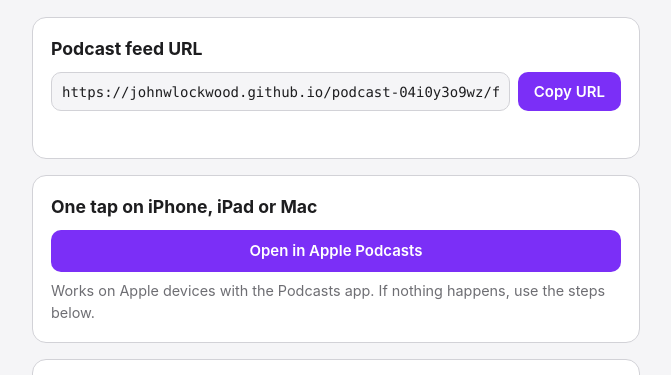
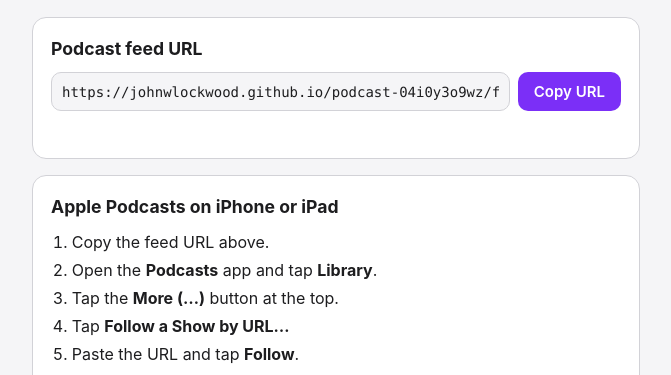
Before and after one commit to johnwlockwood/podcast-04i0y3o9wz, a plain HTML site: page index.html in a window 1280 px wide. Shown: the part 408-783 px from the top of the page, without its empty margins (304-975 px from the left). Drawn offline with Linux system fonts and the light colour scheme.

Commit message:
Subscribe page: remove podcasts:// button

```diff
--- a/index.html
+++ b/index.html
@@ -50,12 +50,6 @@
 <button id="copy" type="button">Copy URL</button>
 </div>
 <p id="copied" aria-live="polite"></p>
-</div>
-
-<div class="card">
-<h2>One tap on iPhone, iPad or Mac</h2>
-<a class="btn" href="podcasts://johnwlockwood.github.io/podcast-04i0y3o9wz/feed.xml">Open in Apple Podcasts</a>
-<p class="note">Works on Apple devices with the Podcasts app. If nothing happens, use the steps below.</p>
 </div>
 
 <div class="card">
```
